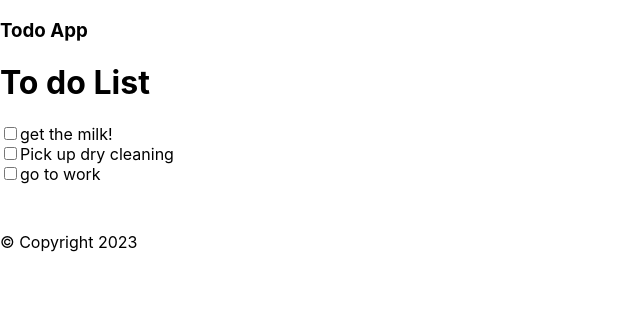
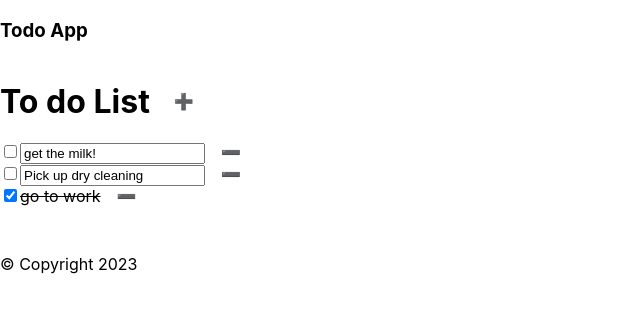
Before and after one commit to BHammock33/todo, a React (Create React App) app: page / in a window 1280 px wide. Shown: the top 312 px of the page, without its empty margins (0-640 px from the left). Built offline with nearby package versions, Linux system fonts and the light colour scheme.

Commit message:
add/delete

```diff
--- a/src/Components/TodoApp/index.js
+++ b/src/Components/TodoApp/index.js
@@ -4,6 +4,7 @@ import Footer from "../Footer";
 import TodoItem from "../TodoItem";
 
 const TodoApp = () => {
+  const [todoId, setTodoId] = useState(4);
   const [todoItems, setTodoItems] = useState([
     {
       id: 1,
@@ -18,7 +19,7 @@ const TodoApp = () => {
     {
       id: 3,
       itemName: "go to work",
-      isDone: false,
+      isDone: true,
     },
   ]);
 
@@ -30,19 +31,50 @@ const TodoApp = () => {
     todoItemsCopy[index] = data;
     setTodoItems(todoItemsCopy);
   }
-  //inside an object it expects keys and values, string key : value
+
+  function handleTodoItemDataDelete(data) {
+    let todoItemsCopy = [...todoItems];
+    todoItemsCopy = todoItemsCopy.filter((todoItem) => todoItem.id !== data.id);
+    setTodoItems(todoItemsCopy);
+  }
+  function handleTodoItemDataAdd() {
+    const todoItemsCopy = [...todoItems];
+    todoItemsCopy.push({
+      id: todoId,
+      itemName: "",
+      isDone: false,
+    });
+    setTodoId(todoId + 1);
+    setTodoItems(todoItemsCopy);
+  }
 
   return (
     <div>
       <Header />
       <div style={{ marginBottom: "3rem" }}>
-        <h1>To do List</h1>
+        <div style={{ display: "flex", alignItems: "center" }}>
+          <h1 style={{ alignItems: "center" }}>To do List</h1>
+          <div
+            style={{
+              fontSize: "16px",
+              alignItems: "center",
+              marginLeft: "1.5em",
+              cursor: "pointer",
+            }}
+            onClick={(e) => {
+              handleTodoItemDataAdd();
+            }}
+          >
+            ➕
+          </div>
+        </div>
         {todoItems.map((data) => {
           return (
             <TodoItem
               todoItemData={data}
               key={data.id}
               emitTodoItemDataUpdate={handleTodoItemDataUpdate}
+              emitTodoItemDataDelete={handleTodoItemDataDelete}
             />
           );
         })}
@@ -105,3 +137,4 @@ export default TodoApp;
 //{} inside return allows for JS expressions
 //parent to child key and data
 //child to parent modify and then emit
+//inside an object it expects keys and values, string key : value
--- a/src/Components/TodoItem/index.js
+++ b/src/Components/TodoItem/index.js
@@ -2,7 +2,8 @@ import React from "react";
 
 const TodoItem = (props) => {
   //const todoItemData = props.todoItemData;
-  const { todoItemData, emitTodoItemDataUpdate } = props;
+  const { todoItemData, emitTodoItemDataUpdate, emitTodoItemDataDelete } =
+    props;
 
   return (
     <div>
@@ -13,17 +14,40 @@ const TodoItem = (props) => {
             todoItemData.isDone = !todoItemData.isDone;
             emitTodoItemDataUpdate(todoItemData);
           }}
-          value={todoItemData}
+          checked={todoItemData.isDone}
         />
+
+        {todoItemData.isDone ? (
           <label
             style={
-            //                        yes                           no
+              //                        true                           false
               todoItemData.isDone ? { textDecoration: "line-through" } : {}
               //same as todoItem.isDone === true ?
             }
           >
             {todoItemData.itemName}
           </label>
+        ) : (
+          <>
+            <input
+              type="text"
+              value={todoItemData.itemName}
+              placeholder="New Todo Item..."
+              onChange={(e) => {
+                todoItemData.itemName = e.target.value;
+                emitTodoItemDataUpdate(todoItemData);
+              }}
+            />
+          </>
+        )}
+        <span
+          style={{ marginLeft: "1em", cursor: "pointer" }}
+          onClick={(e) => {
+            emitTodoItemDataDelete(todoItemData);
+          }}
+        >
+          ➖
+        </span>
       </>
     </div>
   );
```
Lines whose indentation alone changed are shown as unchanged.
